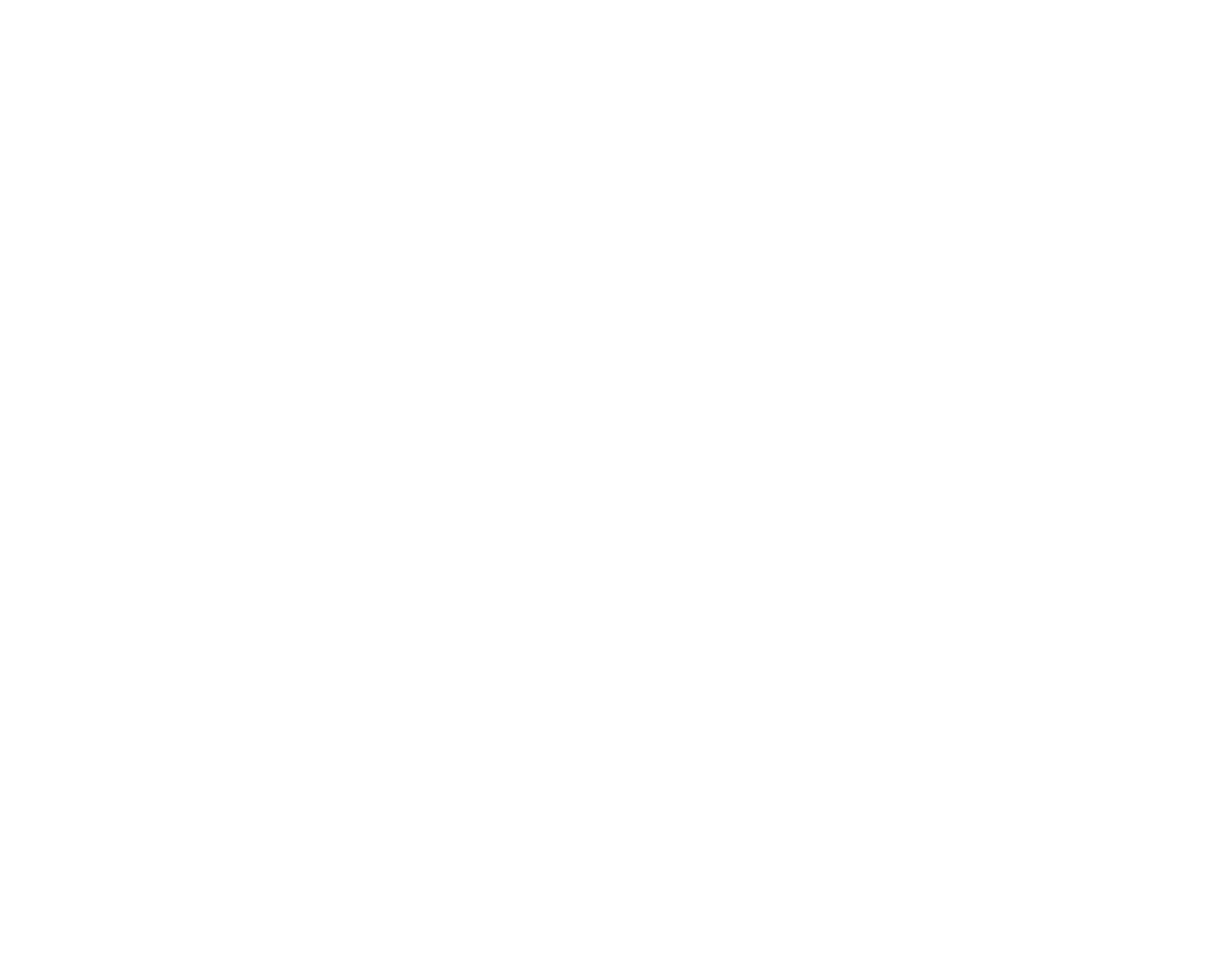
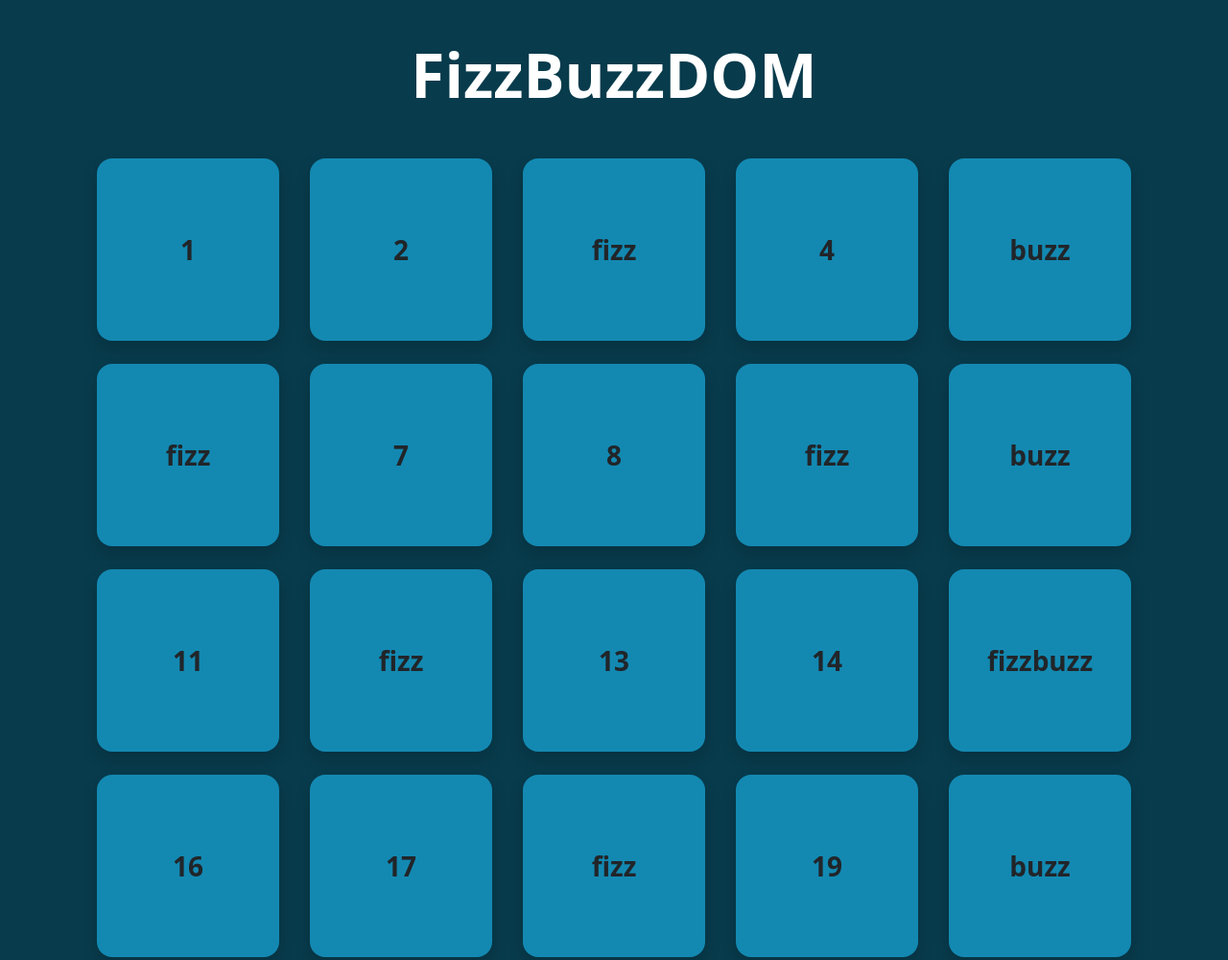
Before and after one commit to ElyPoli/js-fizzbuzz, a plain HTML site: page index.html in a window 1280 px wide. Shown: the top 1000 px of the page at 96% size. Before the commit the page ends 800 px from the top, so only its background shows below. Drawn offline with nearby package versions, Linux system fonts and the light colour scheme.

Commit message:
added bonus 1

```diff
--- a/css/style.css
+++ b/css/style.css
@@ -0,0 +1,14 @@
+:root {
+    --bs-primary: #083b4c;
+    --bs-primary-rgb: 8, 59, 76;
+    --bs-secondary: #1389b2;
+    --bs-secondary-rgb: 19, 137, 178;
+}
+
+main h1 {
+    font-size: 4rem;
+}
+
+.single-col {
+    aspect-ratio: 1/1;
+}
--- a/index.html
+++ b/index.html
@@ -15,6 +15,13 @@
 </head>
 
 <body>
+    <main class="bg-primary">
+        <div class="container pt-4 pb-5">
+            <h1 class="text-center text-white fw-bold m-0 p-0 pt-3 pb-5">FizzBuzzDOM</h1>
+            <!-- Scacchiera -->
+            <div class="row justify-content-center gy-4"></div>
+        </div>
+    </main>
 
     <!-- Custom Js -->
     <script src="js/main.js"></script>
--- a/js/main.js
+++ b/js/main.js
@@ -3,14 +3,6 @@
 Scrivi un programma che stampi in console i numeri da 1 a 100,
 ma che per i multipli di 3 stampi “Fizz” al posto del numero e per i multipli di 5 stampi “Buzz”.
 Per i numeri che sono sia multipli di 3 che di 5 stampi “FizzBuzz”.
-
-**Prima di partire a scrivere codice poniamoci qualche domanda:**
-Come faccio a sapere se un numero è divisibile per un altro?
-Abbiamo visto qualcosa di particolare che possiamo usare?
-
-**Consigli del giorno:**
-1. Scriviamo sempre prima dei commenti in italiano per capire cosa vogliamo fare
-2. Proviamo ad immaginare le operazioni che vogliamo far svolgere al nostro programma così come lo faremmo “a mano”
 
 **BONUS 1:**
 Crea un container nel DOM , aggiungendo (attraverso la funzione `append()`) un elemento html con il numero o la stringa corretta da mostrare.
@@ -20,18 +12,35 @@ Applica stili differenti agli elementi aggiunti al DOM nel *BONUS 1*, a seconda
 Se sei a corto di idee per lo stile, potresti prendere spunto dallo screenshot fornito in consegna.
 */
 
+const ul = document.querySelector("ul.list");
+
 // Ciclo per stampare i numeri da 1 a 100
 for (let i = 1; i <= 100; i++) {
+
+    // Dichiaro variabili
+    const row = document.querySelector(".row");
+    const col = document.createElement("div");
+    let colLabel;
 
     // Verifico i numeri multipli di 3 o 5 oppure di entrambi
     if (i % 3 === 0 && i % 5 === 0) {
         console.log("fizzbuzz");
+        colLabel = "fizzbuzz";
     } else if (i % 3 === 0) {
         console.log("fizz");
+        colLabel = "fizz";
     } else if (i % 5 === 0) {
         console.log("buzz");
+        colLabel = "buzz";
     } else {
         console.log(i);
+        colLabel = i;
     }
 
+    //Aggiungo gli elementi al dom
+    col.classList.add("col-4", "col-sm-3", "col-md-2", "bg-secondary", "me-3", "ms-3", "single-col", "rounded-4", "d-flex", "justify-content-center", "align-items-center", "shadow", "fs-3", "fw-bold");
+
+    col.append(colLabel);
+    row.append(col);
+
 }
```
